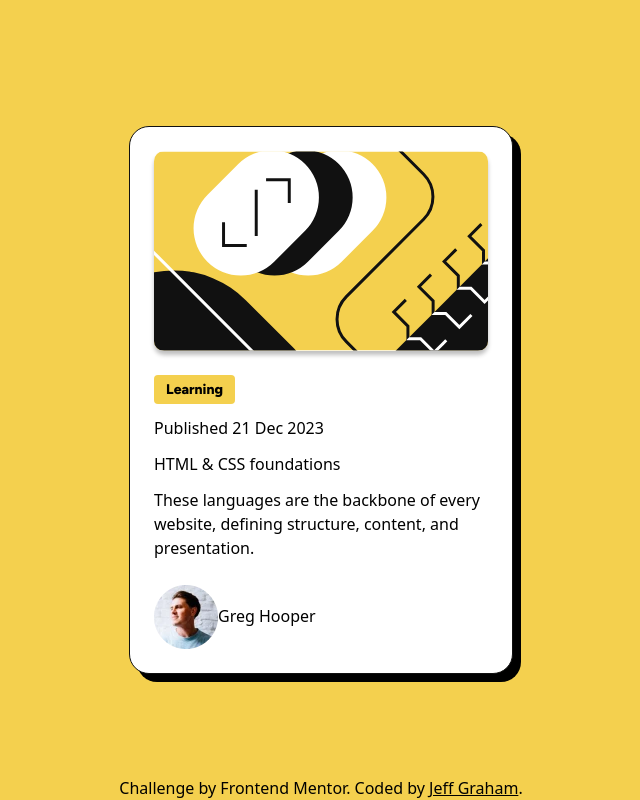
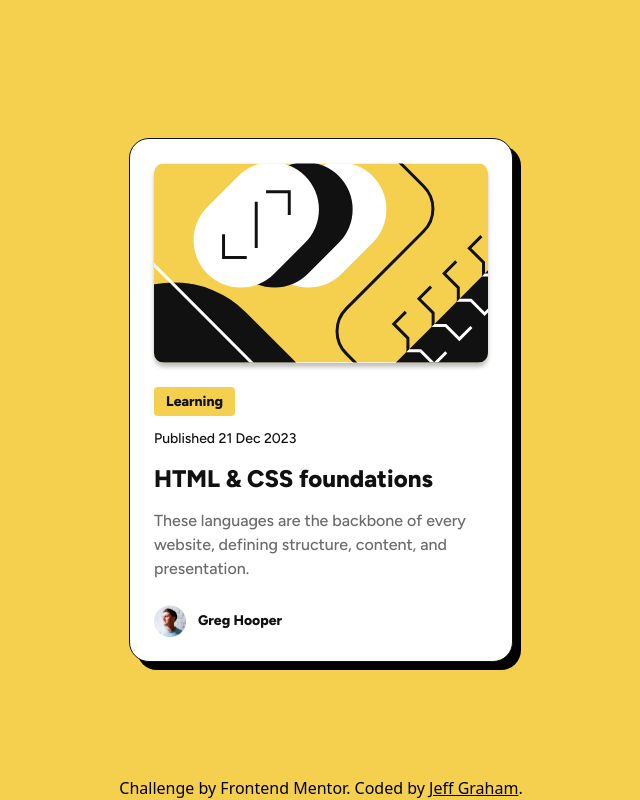
Before and after one commit to jeffgrahamcodes/blog-preview, a website: page src/index.html in a window 1280 px wide. Shown: the whole page, without its empty margins (319-959 px from the left). Drawn offline with Linux system fonts and the light colour scheme.

Commit message:
style author pic

```diff
--- a/src/index.html
+++ b/src/index.html
@@ -34,22 +34,37 @@
         </figure>
         <section class="grid gap-3">
           <span
-            class="bg-(--yellow) px-3 py-1 rounded-(--category-radius) max-w-fit figtree-extra-bold color-(--gray-950) text-sm leading-[1.5]"
+            class="bg-(--yellow) px-3 py-1 rounded-(--category-radius) max-w-fit figtree-extra-bold text-(--gray-950) text-sm leading-[1.5]"
             >Learning</span
           >
-          <p>Published 21 Dec 2023</p>
-          <h2>HTML & CSS foundations</h2>
-          <p>
+          <p
+            class="figtree-medium text-sm leading-[1.5] text-(--gray-950)"
+          >
+            Published 21 Dec 2023
+          </p>
+          <h2
+            class="figtree-extra-bold text-2xl leading-[1.5] text-(--gray-950)"
+          >
+            HTML & CSS foundations
+          </h2>
+          <p class="figtree-medium leading-[1.5] text-(--gray-500)">
             These languages are the backbone of every website,
             defining structure, content, and presentation.
           </p>
         </section>
         <footer class="flex items-center">
-          <img
-            src="./assets/images/image-avatar.webp"
-            alt="Author Greg Hooper's profile picture."
-          />
-          <p>Greg Hooper</p>
+          <figure>
+            <img
+              class="w-8 h-8 mr-3"
+              src="./assets/images/image-avatar.webp"
+              alt="Author Greg Hooper's profile picture."
+            />
+          </figure>
+          <p
+            class="figtree-extra-bold text-(--gray-950) text-sm leading-[1.5]"
+          >
+            Greg Hooper
+          </p>
         </footer>
       </article>
     </main>
```
Also changed, not shown: src/output.css.
